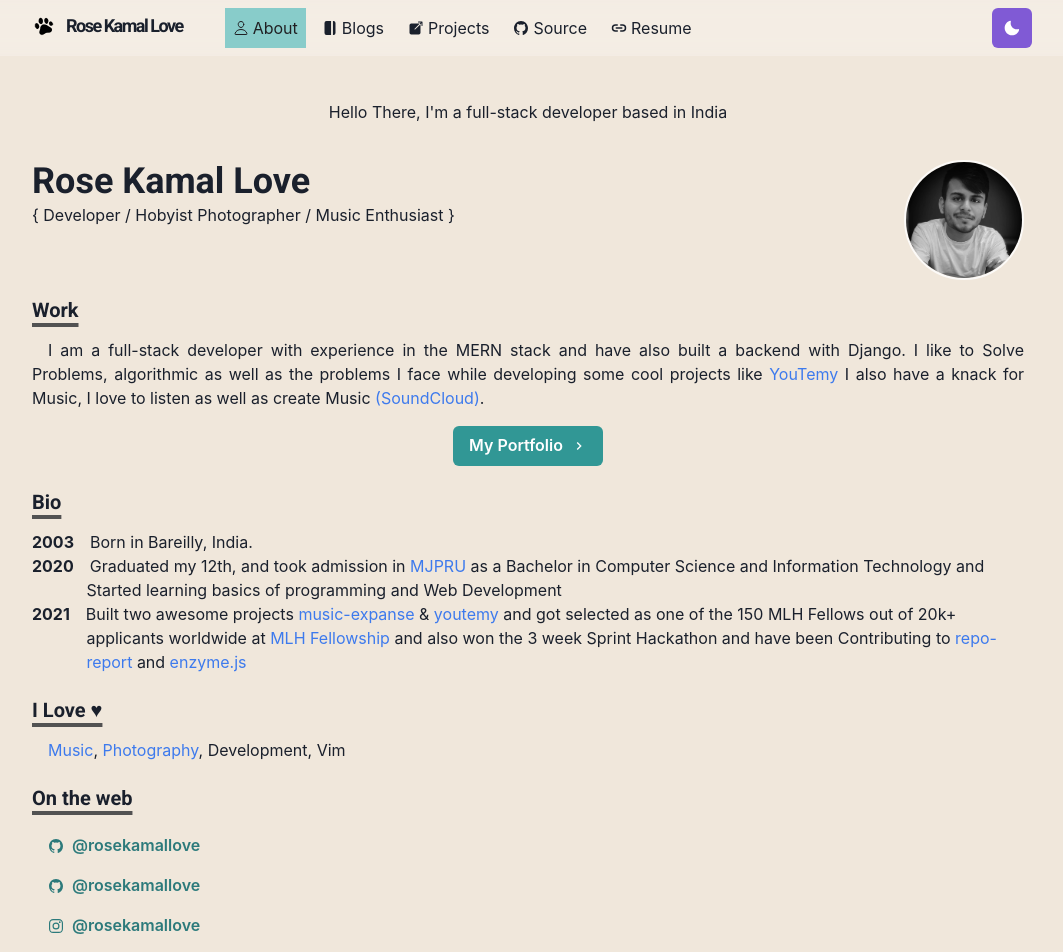
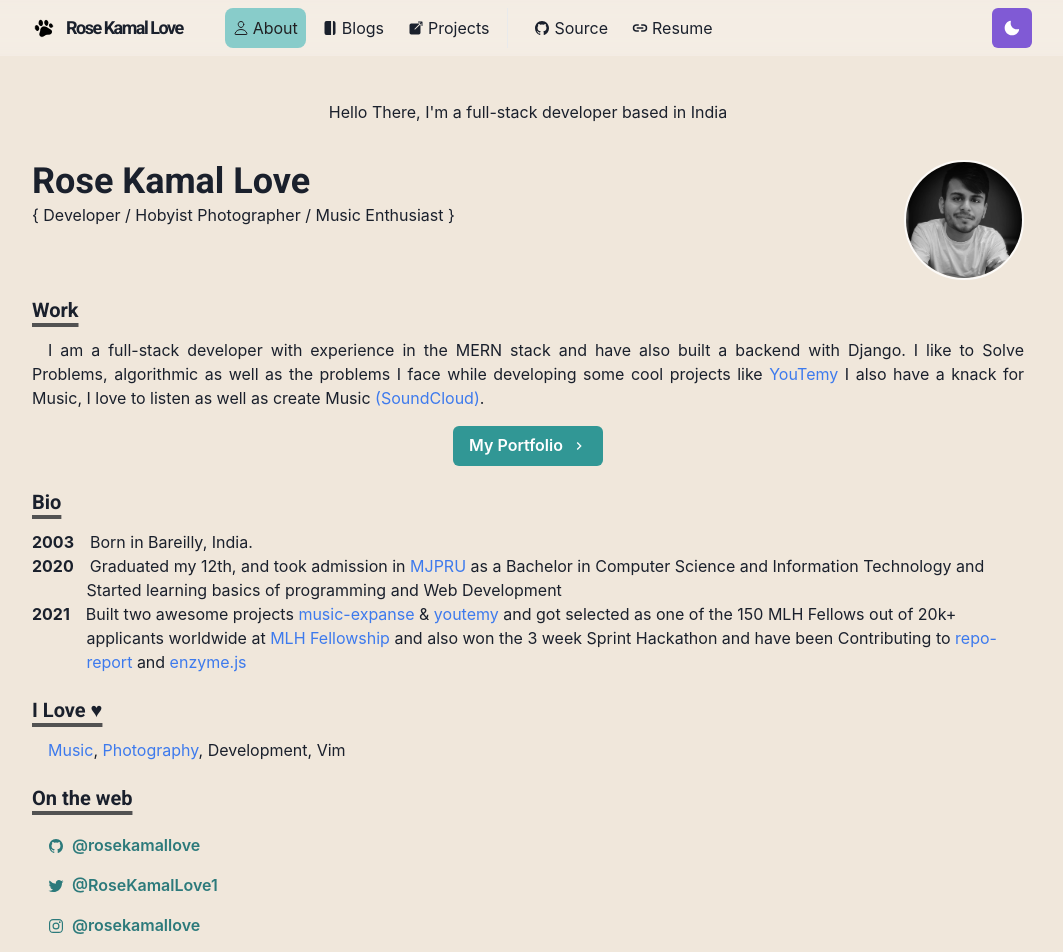
Before and after one commit to rosekamallove/rosekamal.love, a Next.js app: page / in a window 1280 px wide. Shown: the top 952 px of the page, without its empty margins (112-1175 px from the left). Built offline with nearby package versions, Linux system fonts and the light colour scheme.

Commit message:
ui improvements

```diff
--- a/components/navbar.js
+++ b/components/navbar.js
@@ -2,6 +2,7 @@ import { HamburgerIcon } from '@chakra-ui/icons'
 import {
   Box,
   Container,
+  Divider,
   Flex,
   Heading,
   IconButton,
@@ -33,7 +34,6 @@ const LinkItem = ({ href, path, _target, children, ...props }) => {
         p={2}
         bg={active ? 'grassTeal' : undefined}
         color={active ? '#202023' : inactiveColor}
-        style={{ borderRadius: '8px' }}
         _target={_target}
         {...props}
       >
@@ -61,10 +61,10 @@ const Navbar = props => {
         p={2}
         maxW="container.lg"
         wrap="wrap"
-        aligh="center"
+        align="center"
         justify="space-between"
       >
-        <Flex alig="center" mr={8}>
+        <Flex align="center" mr={8}>
           <Heading as="h1" size="lg" letterSpacing={'tighter'}>
             <Logo />
           </Heading>
@@ -73,14 +73,14 @@ const Navbar = props => {
           direction={{ base: 'column', md: 'row' }}
           display={{ base: 'none', md: 'flex' }}
           width={{ base: 'full', md: 'auto' }}
-          alightitems="center"
+          alignItems="center"
           flexGrow={1}
           mt={{ base: 3, nmd: 0 }}
         >
           <LinkItem
             display="inline-flex"
             alignItems="center"
-            style={{ gap: 4 }}
+            style={{ gap: 4, borderRadius: '8px' }}
             pl={2}
             href="/"
             path={path}
@@ -91,7 +91,7 @@ const Navbar = props => {
           <LinkItem
             display="inline-flex"
             alignItems="center"
-            style={{ gap: 4 }}
+            style={{ gap: 4, borderRadius: '8px' }}
             pl={2}
             href="/blogs"
             path={path}
@@ -102,7 +102,7 @@ const Navbar = props => {
           <LinkItem
             display="inline-flex"
             alignItems="center"
-            style={{ gap: 4 }}
+            style={{ gap: 4, borderRadius: '8px' }}
             pl={2}
             href="/projects"
             path={path}
@@ -110,13 +110,14 @@ const Navbar = props => {
             <IoOpen />
             Projects
           </LinkItem>
+          <Divider orientation="vertical" style={{ margin: '10px' }} />
           <LinkItem
             target="_blank"
             href="https://github.com/rosekamallove/rosekamallove.github.io"
             path={path}
             display="inline-flex"
             alignItems="center"
-            style={{ gap: 4 }}
+            style={{ gap: 4, borderRadius: '8px' }}
             pl={2}
           >
             <IoLogoGithub />
@@ -128,7 +129,7 @@ const Navbar = props => {
             path={path}
             display="inline-flex"
             alignItems="center"
-            style={{ gap: 4 }}
+            style={{ gap: 4, borderRadius: '8px' }}
             pl={2}
           >
             <IoLink />
--- a/pages/index.js
+++ b/pages/index.js
@@ -13,7 +13,12 @@ import {
   useColorModeValue
 } from '@chakra-ui/react'
 import NextLink from 'next/link'
-import { IoLogoGithub, IoLogoInstagram, IoLogoLinkedin } from 'react-icons/io5'
+import {
+  IoLogoGithub,
+  IoLogoInstagram,
+  IoLogoLinkedin,
+  IoLogoTwitter
+} from 'react-icons/io5'
 import { BioSection, BioYear } from '../components/bio'
 import Footer from '../components/footer'
 import { GridItem } from '../components/grid-item'
@@ -196,9 +201,9 @@ const Page = () => {
                 <Button
                   variant="ghost"
                   colorScheme="teal"
-                  leftIcon={<Icon as={IoLogoGithub} />}
+                  leftIcon={<Icon as={IoLogoTwitter} />}
                 >
-                  @rosekamallove
+                  @RoseKamalLove1
                 </Button>
               </Link>
             </ListItem>
--- a/styles/global.css
+++ b/styles/global.css
@@ -1,5 +1,14 @@
 code {
-  margin: 5px !important;
+  margin: 3px !important;
   padding: 5px !important;
+  padding-top: 1px !important;
+  padding-bottom: 1px !important;
   border-radius: 10px !important;
 }
+
+blockquote {
+  border-left: 5px solid #696969 !important;
+  padding: 5px !important;
+  padding-left: 10px !important;
+  width: 100% !important;
+}
```
Also changed, not shown: pages/blogs.js (+5 -4 lines).
